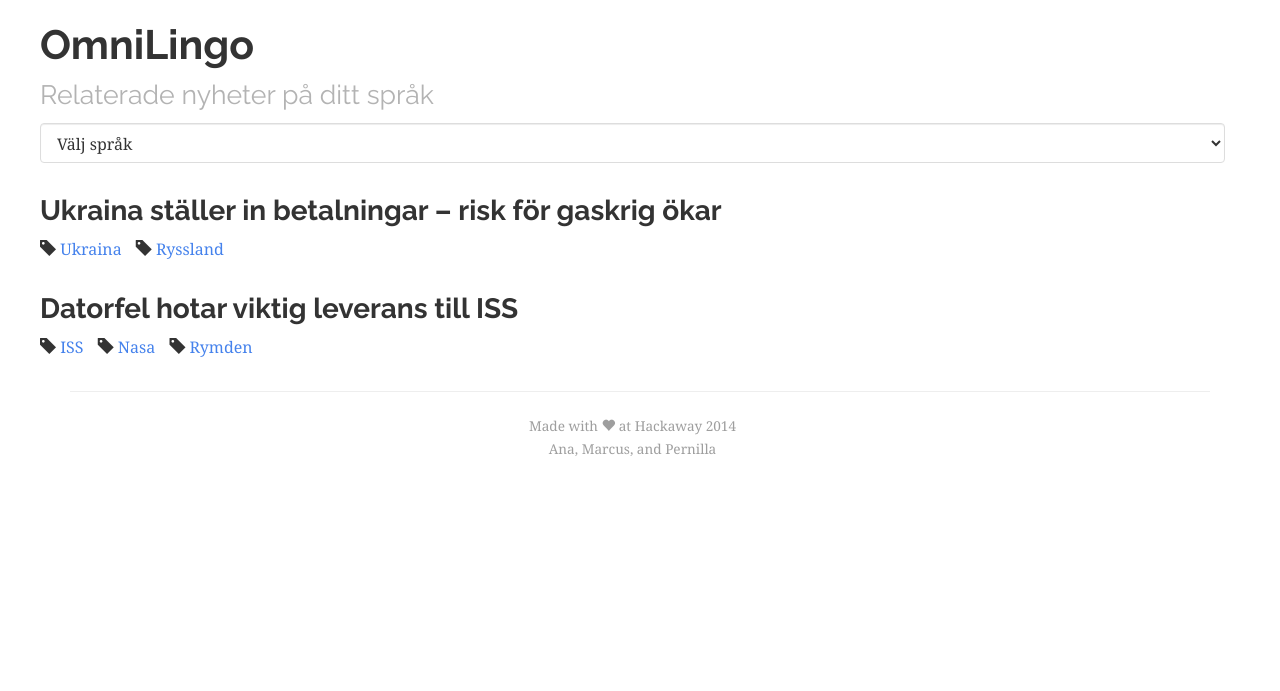
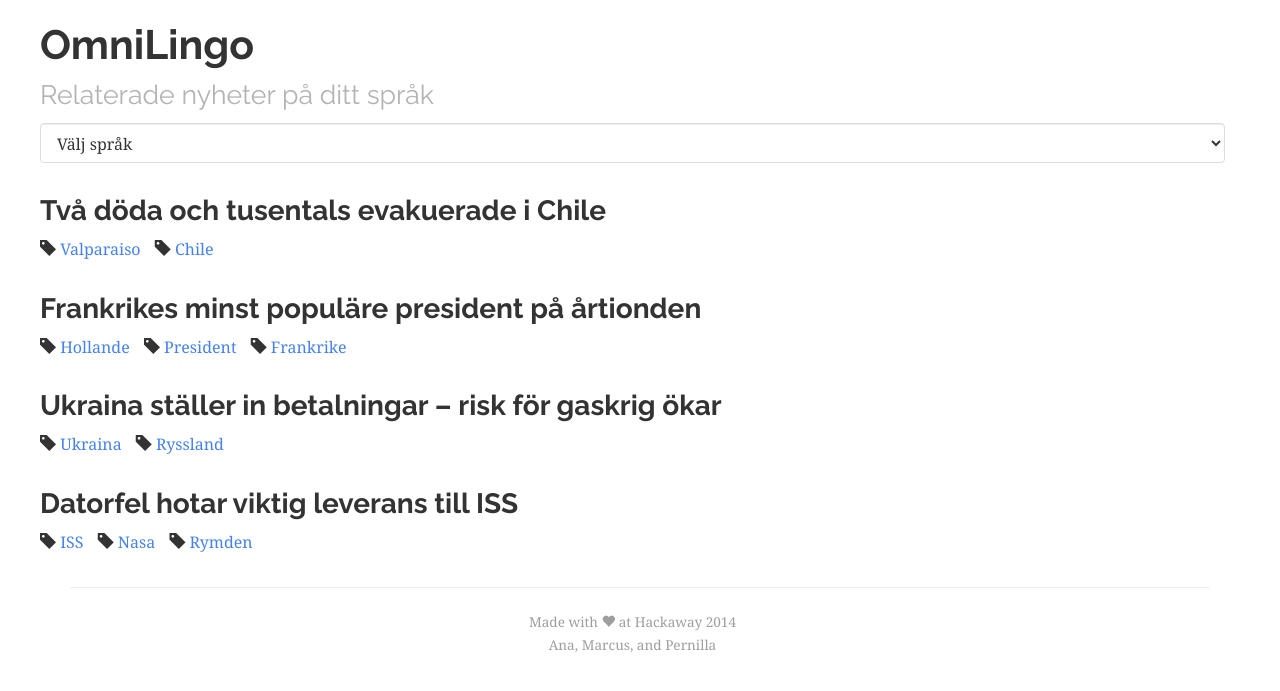
Before and after one commit to anah/hackaway, a Django app: page / in a window 1280 px wide. Shown: the top 691 px of the page. Run offline with Django 3.2, Linux system fonts and the light colour scheme; data that the repository does not hold is empty; some libraries are stand-ins or nearby versions.

Commit message:
Adding two more articles

```diff
--- a/hackaway/templates/base.html
+++ b/hackaway/templates/base.html
@@ -29,6 +29,29 @@
             </select>
           </form>
         </p>
+      </div>
+
+      <div class="row article-title">
+        <h3>Två döda och tusentals evakuerade i Chile</h3>
+
+        <ul class="list-inline">
+          <li><span class="glyphicon glyphicon-tag"></span> <a id="related" data="Valparaiso" href="javascript:void(0);">Valparaiso</a></li>
+          <li><span class="glyphicon glyphicon-tag"></span> <a id="related" data="Chile" href="javascript:void(0);">Chile</a></li>
+        </ul>
+
+        <div id="articles"></div>
+      </div>
+
+      <div class="row article-title">
+        <h3>Frankrikes minst populäre president på årtionden</h3>
+
+        <ul class="list-inline">
+          <li><span class="glyphicon glyphicon-tag"></span> <a id="related" data="Hollande" href="javascript:void(0);">Hollande</a></li>
+          <li><span class="glyphicon glyphicon-tag"></span> <a id="related" data="President" href="javascript:void(0);">President</a></li>
+          <li><span class="glyphicon glyphicon-tag"></span> <a id="related" data="Frankrike" href="javascript:void(0);">Frankrike</a></li>
+        </ul>
+
+        <div id="articles"></div>
       </div>
 
       <div class="row article-title">
```
